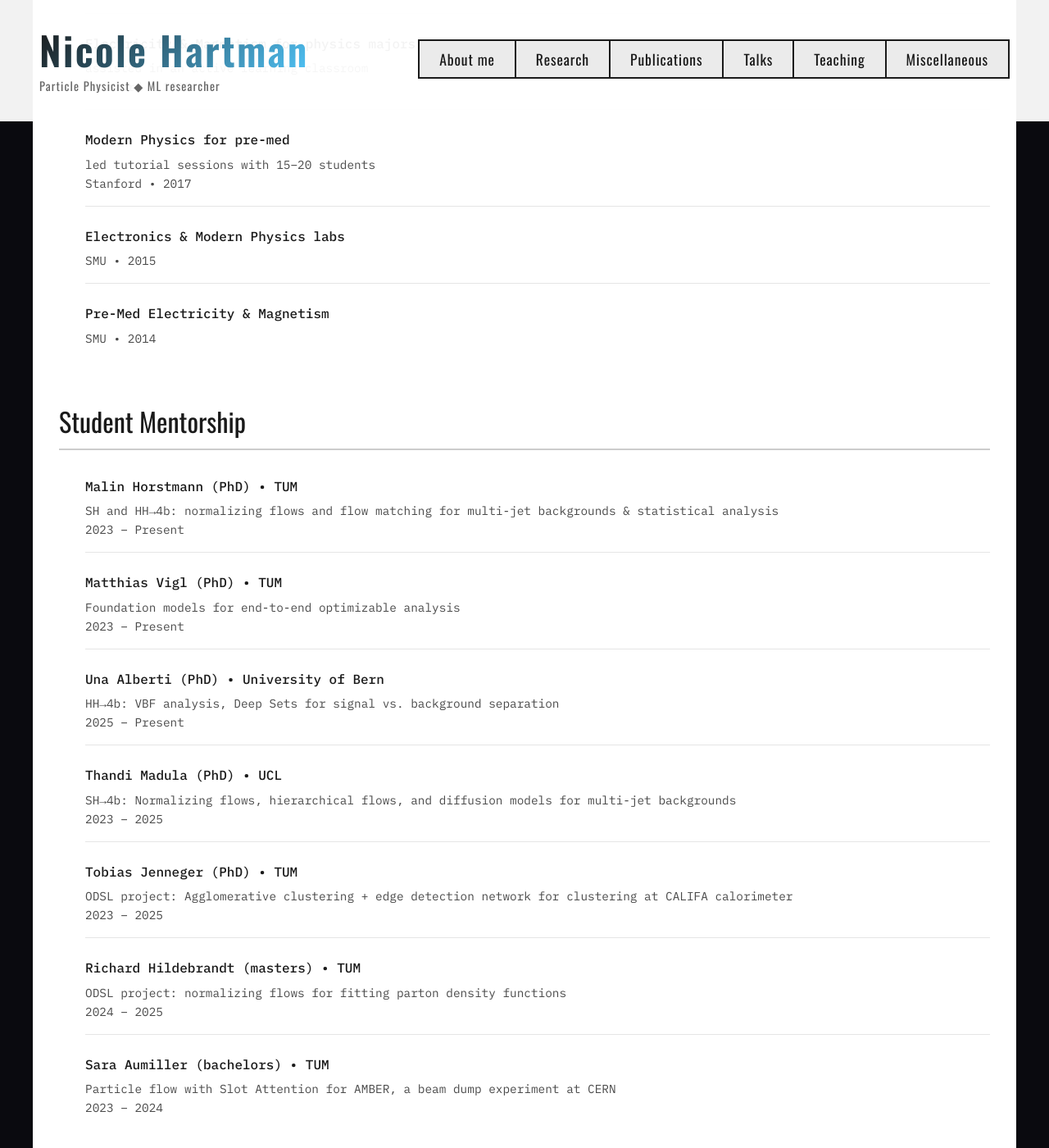
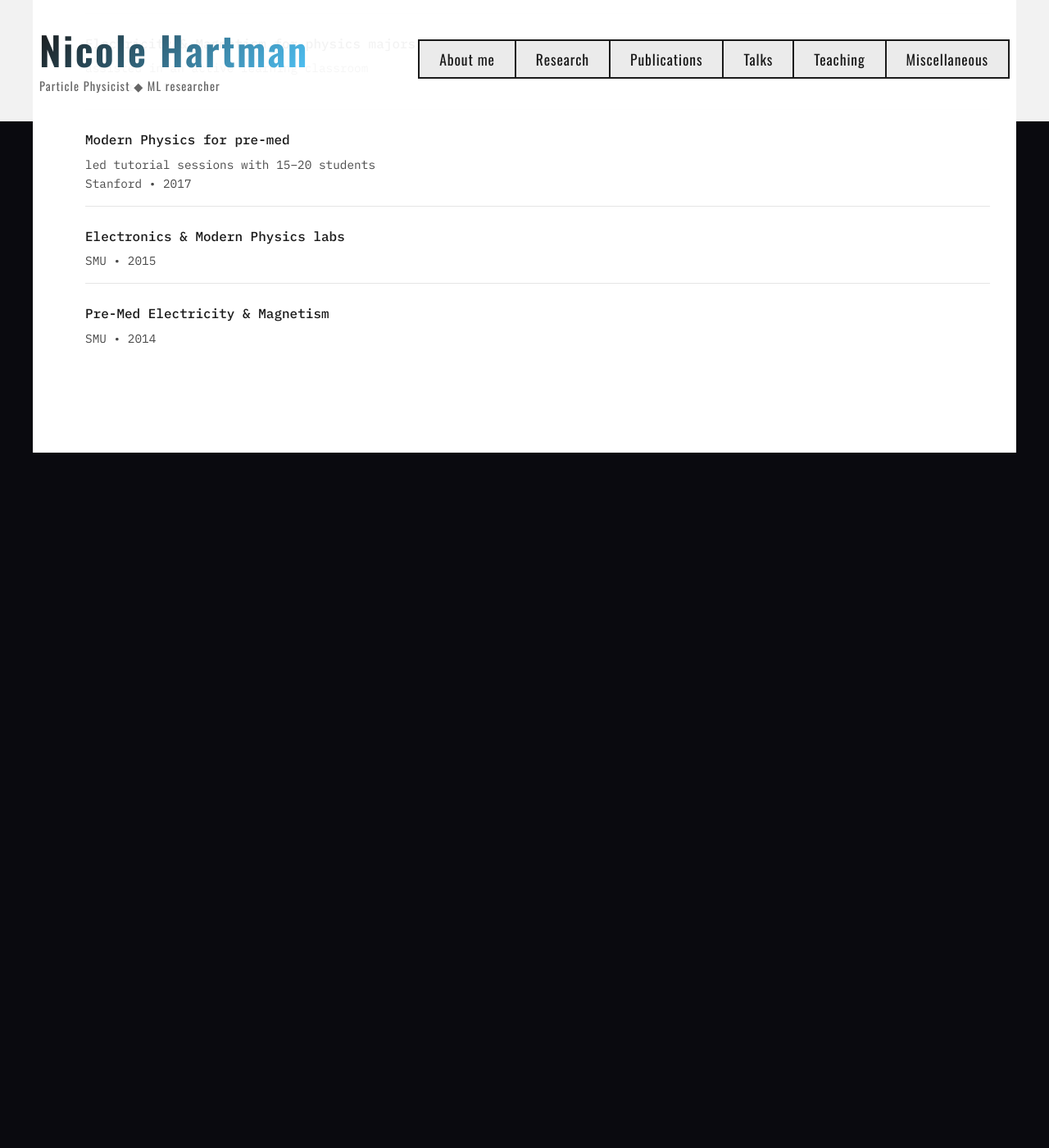
Before and after one commit to nhartman94/nhartman94.github.io, a Jekyll site: the page built from teaching.html, in a window 1280 px wide and 1400 px high, scrolled down 2231 px. Shown: the whole window at 82% size. Built offline with Jekyll 4.4.1, drawn with Linux system fonts in a browser that asks for light colours; after the commit the page ends 2783 px from its top, so only the background shows below that.

Commit message:
remove student mentorship from teaching

```diff
--- a/teaching.html
+++ b/teaching.html
@@ -149,58 +149,6 @@ title: Teaching
             </div>
 
         </div>
-    </div>
 
-    <div class="teaching-section">
-        <h2 class="section-heading">Student Mentorship</h2>
-        <div class="teaching-list">
-
-            <div class="teaching-item">
-                <p class="teaching-title">Malin Horstmann (PhD) • TUM</p>
-                <p class="teaching-details">SH and HH→4b: normalizing flows and flow matching for multi-jet backgrounds
-                    & statistical analysis<br>
-                    2023 – Present</p>
-            </div>
-
-            <div class="teaching-item">
-                <p class="teaching-title">Matthias Vigl (PhD) • TUM</p>
-                <p class="teaching-details">Foundation models for end-to-end optimizable analysis<br>
-                    2023 – Present</p>
-            </div>
-
-            <div class="teaching-item">
-                <p class="teaching-title">Una Alberti (PhD) • University of Bern</p>
-                <p class="teaching-details">HH→4b: VBF analysis, Deep Sets for signal vs. background separation<br>
-                    2025 – Present</p>
-            </div>
-
-            <div class="teaching-item">
-                <p class="teaching-title">Thandi Madula (PhD) • UCL</p>
-                <p class="teaching-details">SH→4b: Normalizing flows, hierarchical flows, and diffusion models for
-                    multi-jet backgrounds<br>
-                    2023 – 2025</p>
-            </div>
-
-            <div class="teaching-item">
-                <p class="teaching-title">Tobias Jenneger (PhD) • TUM</p>
-                <p class="teaching-details">ODSL project: Agglomerative clustering + edge detection network for
-                    clustering at CALIFA calorimeter<br>
-                    2023 – 2025</p>
-            </div>
-
-            <div class="teaching-item">
-                <p class="teaching-title">Richard Hildebrandt (masters) • TUM</p>
-                <p class="teaching-details">ODSL project: normalizing flows for fitting parton density functions<br>
-                    2024 – 2025</p>
-            </div>
-
-            <div class="teaching-item">
-                <p class="teaching-title">Sara Aumiller (bachelors) • TUM</p>
-                <p class="teaching-details">Particle flow with Slot Attention for AMBER, a beam dump experiment at
-                    CERN<br>
-                    2023 – 2024</p>
-            </div>
-
-        </div>
     </div>
 </div>
```
